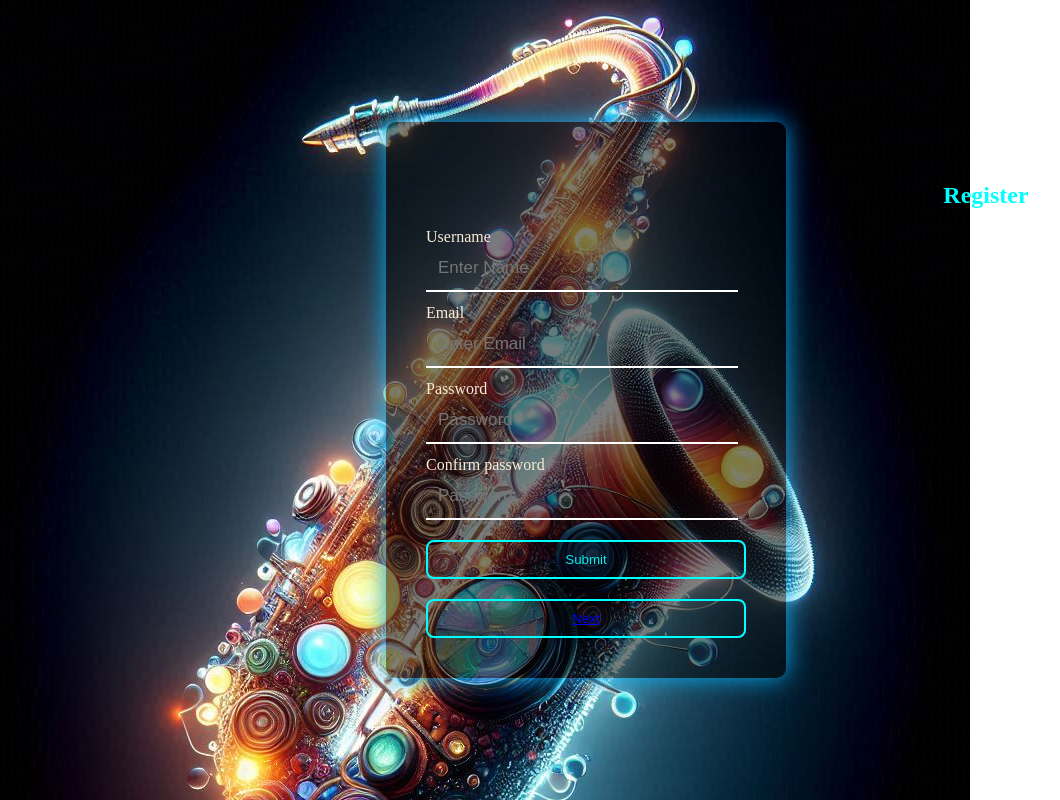
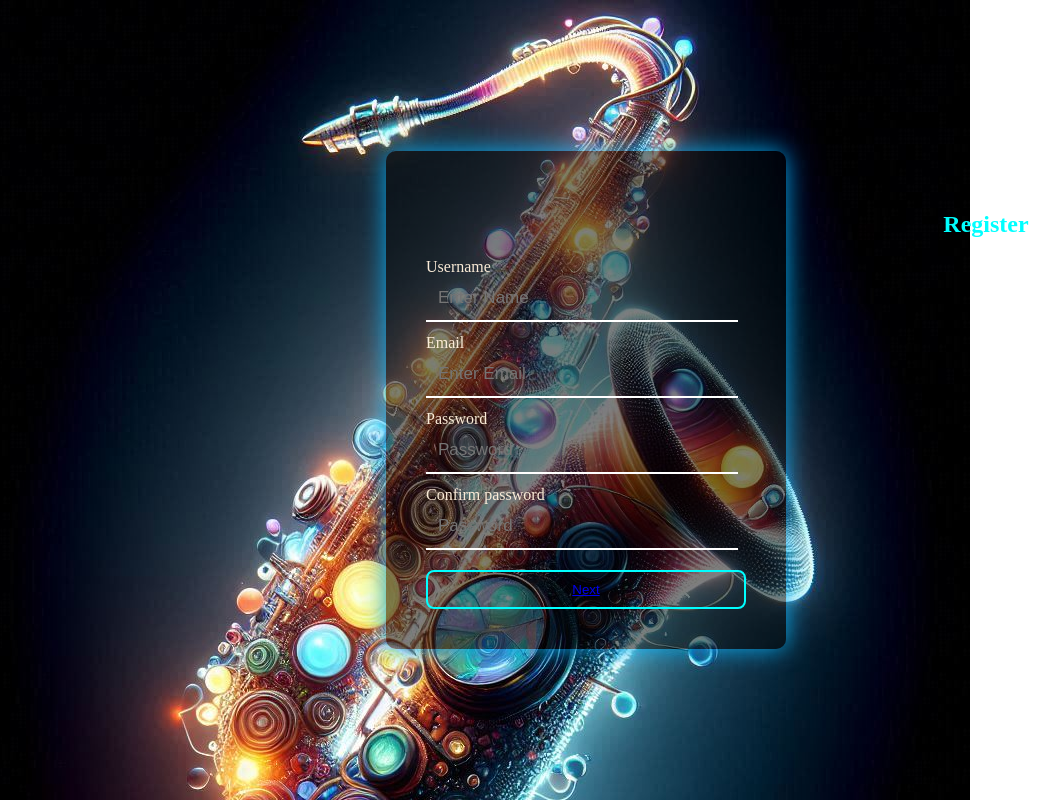
Before and after one commit to Santhosh-tech6369/Country, a plain HTML site: page index.html in a window 1280 px wide. Shown: the whole page, without its empty margins (54-1114 px from the left). Drawn offline with Linux system fonts and the light colour scheme.

Commit message:
Update index.html

```diff
--- a/index.html
+++ b/index.html
@@ -141,7 +141,7 @@ button{
         <input type="password" class="username" placeholder="Password" id="cpassword">
         <div class="error"></div>
     </div>
-     <button  type="submit" value="submit" class="submit" > Submit</button>
+<!--      <button  type="submit" value="submit" class="submit" > Submit</button> -->
      <button><a href="country.html">Next</a></button>
         </form>
     </div>
@@ -250,4 +250,5 @@ button{
 
             </script>
 </body>
+
 </html
```
